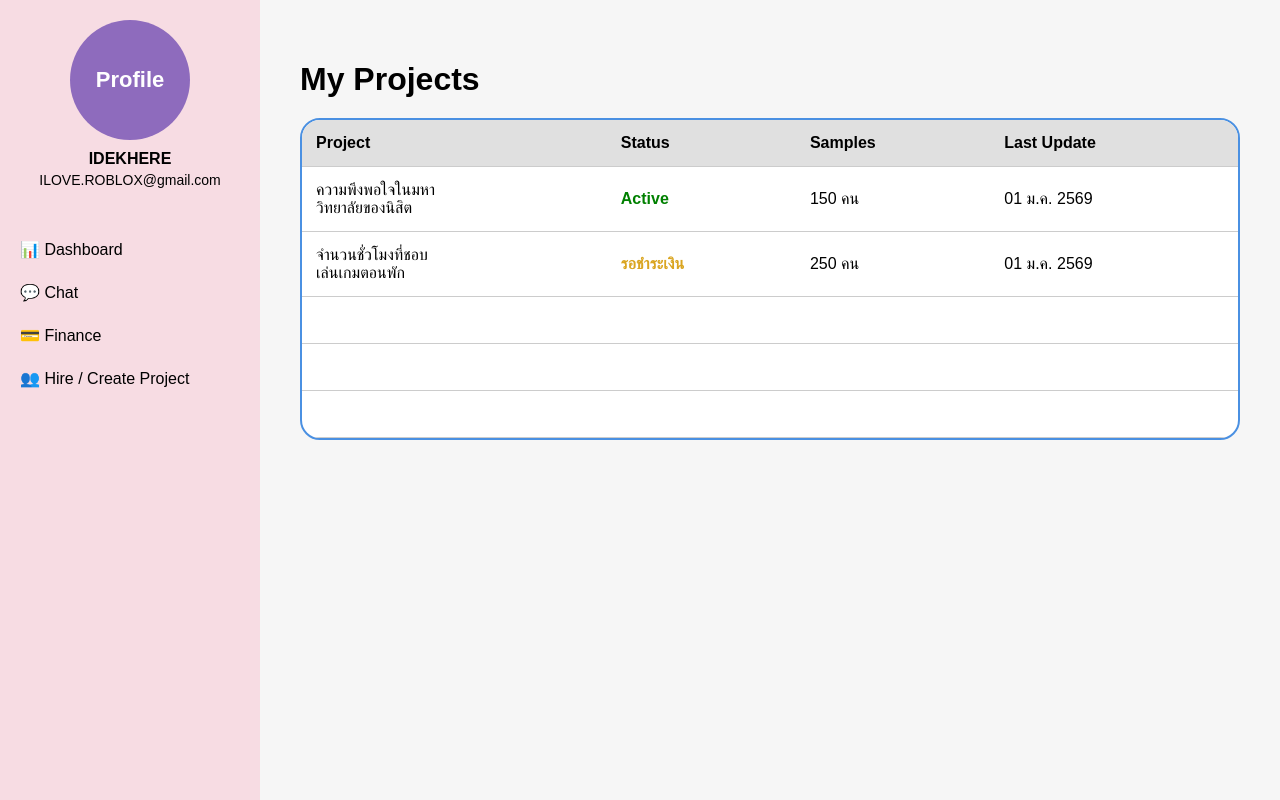
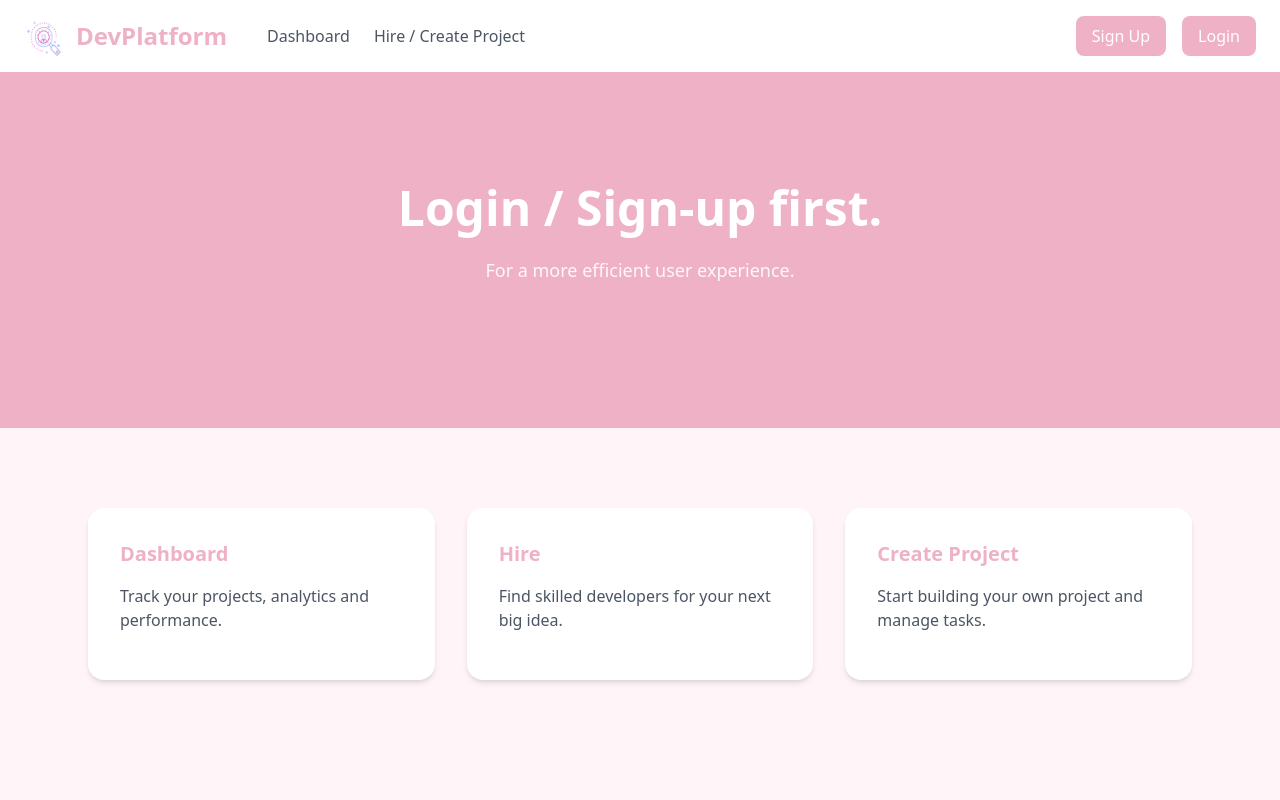
Before and after one commit to highfireco/Target-Research, a Django app: page /home/home-page/ in a window 1280 px wide. Run offline with Django 5.2, Linux system fonts and the light colour scheme; some libraries are stand-ins or nearby versions.

Commit message:
Save before switching

```diff
--- a/Home_Layout/templates/home/home_preview.html
+++ b/Home_Layout/templates/home/home_preview.html
@@ -1,169 +1,96 @@
+{% load static %}
 <!DOCTYPE html>
-<html lang="th">
+<html lang="en">
 <head>
     <meta charset="UTF-8">
-    <title>Home</title>
-    <style>
-        * {
-            box-sizing: border-box;
-            font-family: Arial, Helvetica, sans-serif;
-        }
+    <title>DevPlatform</title>
+    <link rel="icon" type="image/png" href="{% static 'Picture/icon.png' %}">
+    <script src="https://cdn.tailwindcss.com"></script>
+</head>
 
-        body {
-            margin: 0;
-            background: #f6f6f6;
-            display: flex;
-        }
+<body class="bg-[#FFF5F9] font-sans">
 
-        .sidebar {
-            width: 260px;
-            background: #f7dce3;
-            padding: 20px;
-            height: 100vh;
-        }
+<nav class="bg-white shadow-sm">
+    <div class="max-w-7xl mx-auto px-6 py-4 flex items-center">
 
-        .profile {
-            text-align: center;
-            margin-bottom: 40px;
-        }
-
-        .avatar {
-            width: 120px;
-            height: 120px;
-            background: #8e6bbd;
-            border-radius: 50%;
-            margin: 0 auto 10px;
-            color: white;
-            font-size: 22px;
-            font-weight: bold;
-            display: flex;
-            align-items: center;
-            justify-content: center;
-        }
-
-        .profile p {
-            margin: 4px 0;
-        }
-
-        .menu {
-            margin-top: 40px;
-        }
-
-        .menu a {
-            display: flex;
-            align-items: center;
-            gap: 10px;
-            padding: 12px 0;
-            text-decoration: none;
-            color: black;
-            font-weight: 500;
-        }
-
-        .main {
-            flex: 1;
-            padding: 40px;
-        }
-
-        h1 {
-            margin-bottom: 20px;
-        }
-
-        .table-wrapper {
-            background: white;
-            border-radius: 20px;
-            border: 2px solid #4a90e2;
-            overflow: hidden;
-        }
-
-        table {
-            width: 100%;
-            border-collapse: collapse;
-        }
-
-        thead {
-            background: #e0e0e0;
-        }
-
-        th, td {
-            padding: 14px;
-            border-bottom: 1px solid #ccc;
-            text-align: left;
-        }
-
-        th {
-            font-weight: bold;
-        }
-
-        .status-active {
-            color: green;
-            font-weight: bold;
-        }
-
-        .status-pending {
-            color: goldenrod;
-            font-weight: bold;
-        }
-    </style>
-</head>
-<body>
-
-    <div class="sidebar">
-        <div class="profile">
-            <div class="avatar">Profile</div>
-            <p><strong>IDEKHERE</strong></p>
-            <p style="font-size: 14px;">ILOVE.ROBLOX@gmail.com</p>
+        <!-- Logo -->
+        <div class="flex items-center space-x-3">
+            <img src="{% static 'Picture/icon.png' %}" class="w-10 h-10">
+            <span class="text-2xl font-bold text-[#EEB1C6]">
+                DevPlatform
+            </span>
         </div>
 
-        <div class="menu">
-            <a href="#">📊 Dashboard</a>
-            <a href="#">💬 Chat</a>
-            <a href="#">💳 Finance</a>
-            <a href="#">👥 Hire / Create Project</a>
+        <!-- Menu -->
+        <div class="ml-10 space-x-6 hidden md:flex">
+            <a href="#" class="text-gray-600 hover:text-[#EEB1C6]">
+                Dashboard
+            </a>
+            <a href="{% url 'create_project' %}" class="text-gray-600 hover:text-[#EEB1C6]">
+                Hire / Create Project
+            </a>
         </div>
+
+        <!-- Right Side (สำคัญ) -->
+        <div class="ml-auto flex space-x-4">
+            <a href="#" class="bg-[#EEB1C6] text-white px-4 py-2 rounded-lg hover:opacity-90">
+                Sign Up
+            </a>
+
+            <a href="#"
+               class="bg-[#EEB1C6] text-white px-4 py-2 rounded-lg hover:opacity-90">
+                Login
+            </a>
+        </div>
+
     </div>
-
-    <div class="main">
-        <h1>My Projects</h1>
-
-        <div class="table-wrapper">
-            <table>
-                <thead>
-                    <tr>
-                        <th>Project</th>
-                        <th>Status</th>
-                        <th>Samples</th>
-                        <th>Last Update</th>
-                    </tr>
-                </thead>
-                <tbody>
-                    <tr>
-                        <td>
-                            ความพึงพอใจในมหา<br>
-                            วิทยาลัยของนิสิต
-                        </td>
-                        <td class="status-active">Active</td>
-                        <td>150 คน</td>
-                        <td>01 ม.ค. 2569</td>
-                    </tr>
-
-                    <tr>
-                        <td>
-                            จำนวนชั่วโมงที่ชอบ<br>
-                            เล่นเกมตอนพัก
-                        </td>
-                        <td class="status-pending">รอชำระเงิน</td>
-                        <td>250 คน</td>
-                        <td>01 ม.ค. 2569</td>
-                    </tr>
+</nav>
 
 
-                    <tr><td colspan="4">&nbsp;</td></tr>
-                    <tr><td colspan="4">&nbsp;</td></tr>
-                    <tr><td colspan="4">&nbsp;</td></tr>
-                </tbody>
-            </table>
+<!-- Hero Section -->
+<section class="bg-[#EEB1C6] text-white py-28 text-center">
+    <h1 class="text-5xl font-bold mb-6">
+        Login / Sign-up first.
+    </h1>
+    <p class="text-lg mb-8 opacity-90">
+        For a more efficient user experience.
+    </p>
+
+</section>
+
+<!-- Feature Cards -->
+<section class="py-20">
+    <div class="max-w-6xl mx-auto grid md:grid-cols-3 gap-8 px-6">
+
+        <div class="bg-white p-8 rounded-2xl shadow-md">
+            <h3 class="text-xl font-bold text-[#EEB1C6] mb-4">
+                Dashboard
+            </h3>
+            <p class="text-gray-600 mb-4">
+                Track your projects, analytics and performance.
+            </p>
         </div>
+
+        <div class="bg-white p-8 rounded-2xl shadow-md">
+            <h3 class="text-xl font-bold text-[#EEB1C6] mb-4">
+                Hire
+            </h3>
+            <p class="text-gray-600 mb-4">
+                Find skilled developers for your next big idea.
+            </p>
+        </div>
+
+        <div class="bg-white p-8 rounded-2xl shadow-md">
+            <h3 class="text-xl font-bold text-[#EEB1C6] mb-4">
+                Create Project
+            </h3>
+            <p class="text-gray-600 mb-4">
+                Start building your own project and manage tasks.
+            </p>
+        </div>
+
     </div>
+</section>
 
 </body>
 </html>
```
Also changed, not shown: Home_Layout/static/Picture/icon.png (added).
